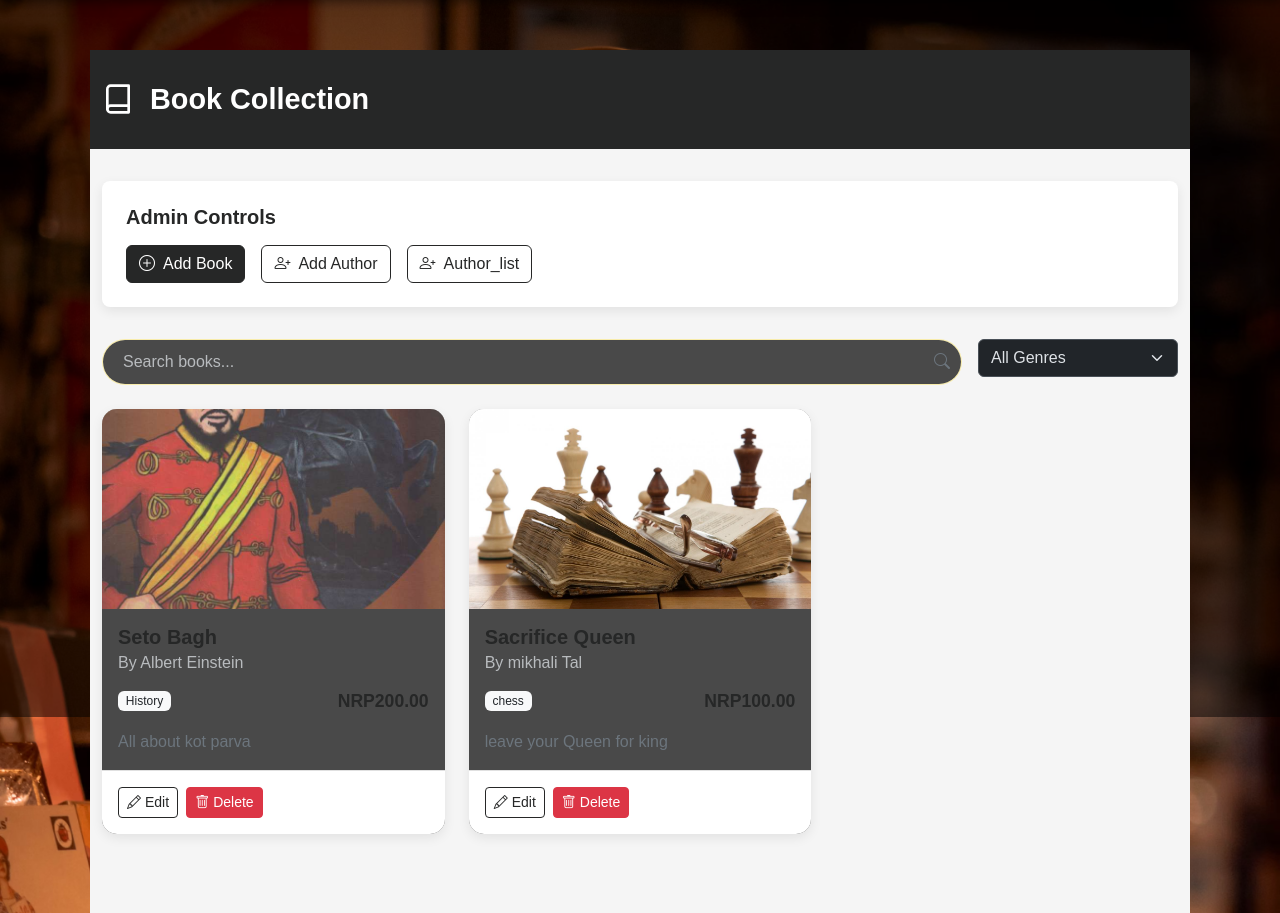
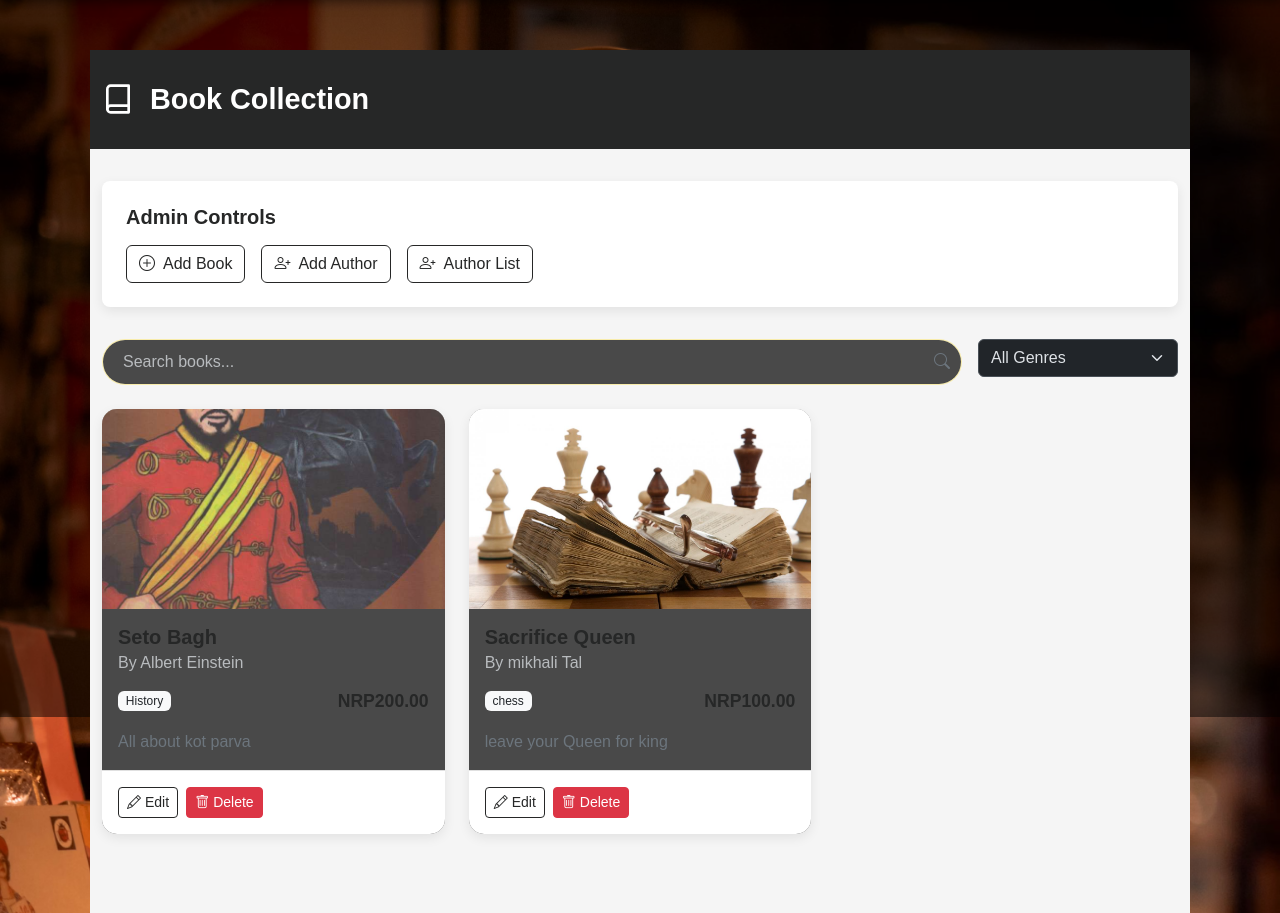
Before and after one commit to utsav0514/Book_store, a Django app: page /product/book_list/ in a window 1280 px wide. Shown: the part 83-996 px from the top of the page. Run offline with Django 5.2, Linux system fonts and the light colour scheme; a user stored in the database is signed in; data comes from the database, SQL or seed files in the repository; both versions use the stored data as it was after the commit.

Commit message:
changes on book_list

```diff
--- a/Hello/product/templates/book_list.html
+++ b/Hello/product/templates/book_list.html
@@ -27,14 +27,14 @@
             <div class="admin-controls">
                 <h5 class="admin-title">Admin Controls</h5>
                 <div class="admin-buttons">
-                    <a href="{% url 'create_book' %}" class="btn custom-btn-dark">
+                    <a href="{% url 'create_book' %}" class="btn custom-btn-outline">
                         <i class="bi bi-plus-circle me-2"></i>Add Book
                     </a>
                     <a href="{% url 'create_author' %}" class="btn custom-btn-outline">
                         <i class="bi bi-person-plus me-2"></i>Add Author
                     </a>
                     <a href="{% url 'author_list' %}" class="btn custom-btn-outline">
-                        <i class="bi bi-person-plus me-2"></i>Author_list
+                        <i class="bi bi-person-plus me-2"></i>Author List
                     </a>
                 </div>
             </div>
```
Also changed, not shown: Hello/db.sqlite3.
